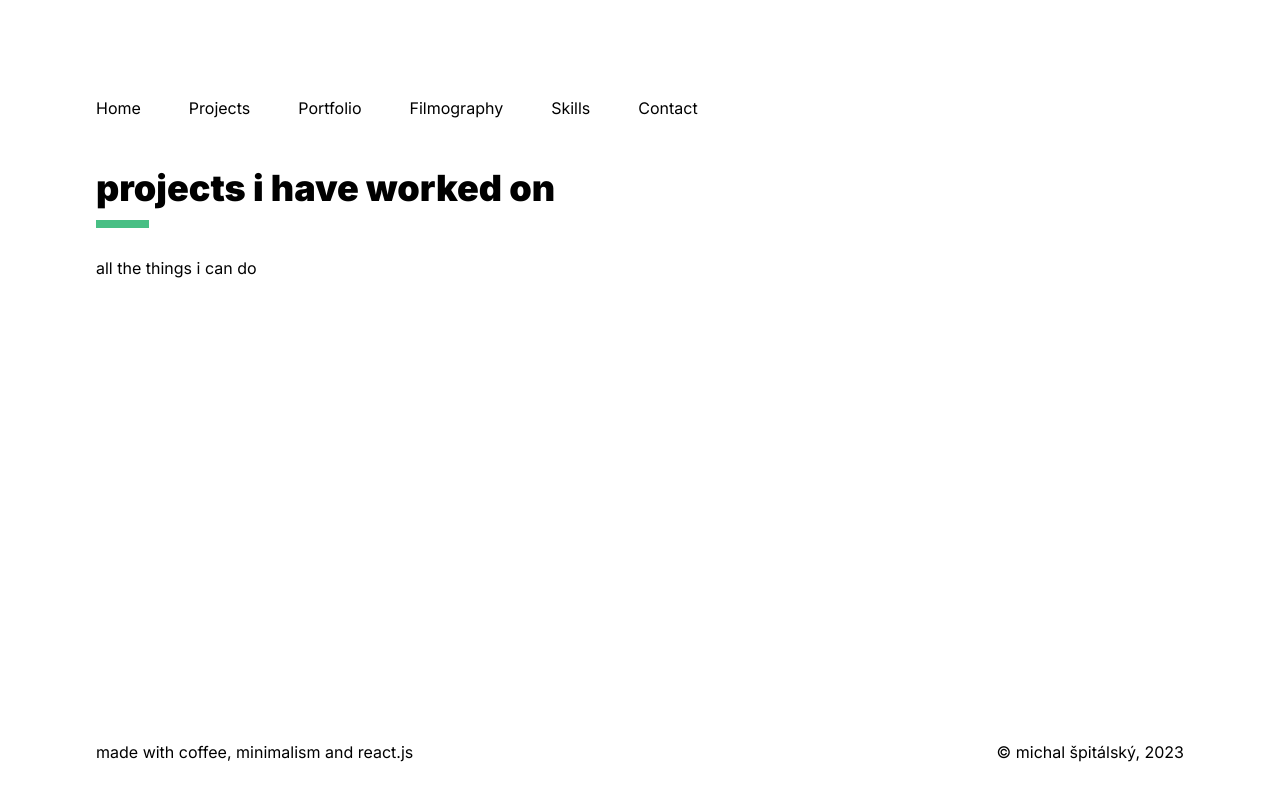
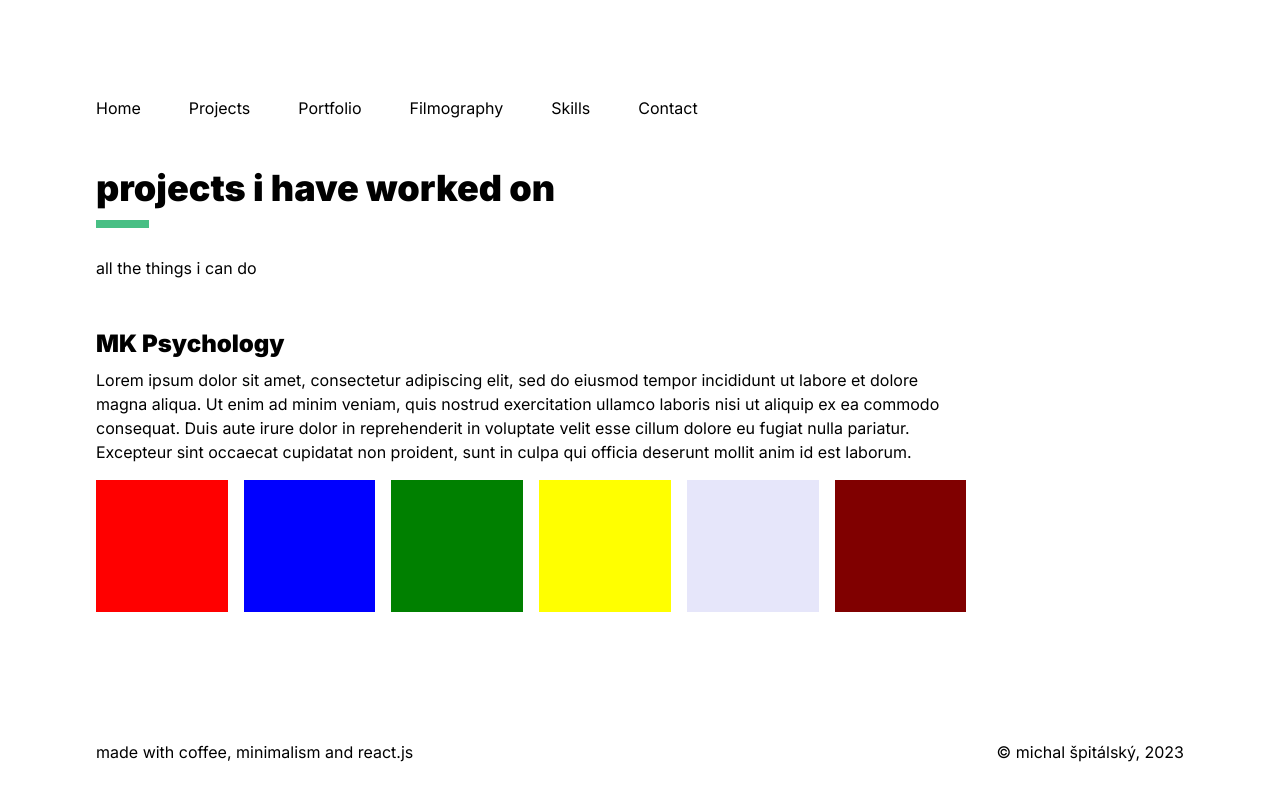
Before and after one commit to Lossmeril/michal-portfolio, a Next.js app: page /projects in a window 1280 px wide. Built offline with nearby package versions, Linux system fonts and the light colour scheme.

Commit message:
feat: projects gallery

```diff
--- a/app/projects/page.tsx
+++ b/app/projects/page.tsx
@@ -1,9 +1,42 @@
+type Project = {
+  name: string;
+  desc: string;
+  imgs: Array<string>;
+};
+
+const projects: Array<Project> = [
+  {
+    name: "MK Psychology",
+    desc: "Lorem ipsum dolor sit amet, consectetur adipiscing elit, sed do eiusmod tempor incididunt ut labore et dolore magna aliqua. Ut enim ad minim veniam, quis nostrud exercitation ullamco laboris nisi ut aliquip ex ea commodo consequat. Duis aute irure dolor in reprehenderit in voluptate velit esse cillum dolore eu fugiat nulla pariatur. Excepteur sint occaecat cupidatat non proident, sunt in culpa qui officia deserunt mollit anim id est laborum.",
+    imgs: ["red", "blue", "green", "yellow", "lavender", "maroon"],
+  },
+];
+
 const ProjectsPage = () => {
   return (
     <>
       <h1 className="text-4xl font-black">projects I have worked on</h1>
       <p className="lowercase mb-12">All the things I can do</p>
       <div className="flex flex-row flex-wrap justify-start"></div>
+      {projects.map((project) => (
+        <div key={project.name}>
+          <div className="flex flex-col flex-nowrap gap-4 items-center w-[80%]">
+            <div className="flex flex-col flex-nowrap gap-2 w-full basis-3/5">
+              <h2 className="font-black text-2xl">{project.name}</h2>
+              <p>{project.desc}</p>
+            </div>
+            <div className="w-full flex flex-row flex-nowrap gap-4">
+              {project.imgs.map((img) => (
+                <div
+                  key={img}
+                  className="w-full aspect-square basis-1/4 overflow-hidden"
+                  style={{ backgroundColor: img }}
+                ></div>
+              ))}
+            </div>
+          </div>
+        </div>
+      ))}
     </>
   );
 };
```
